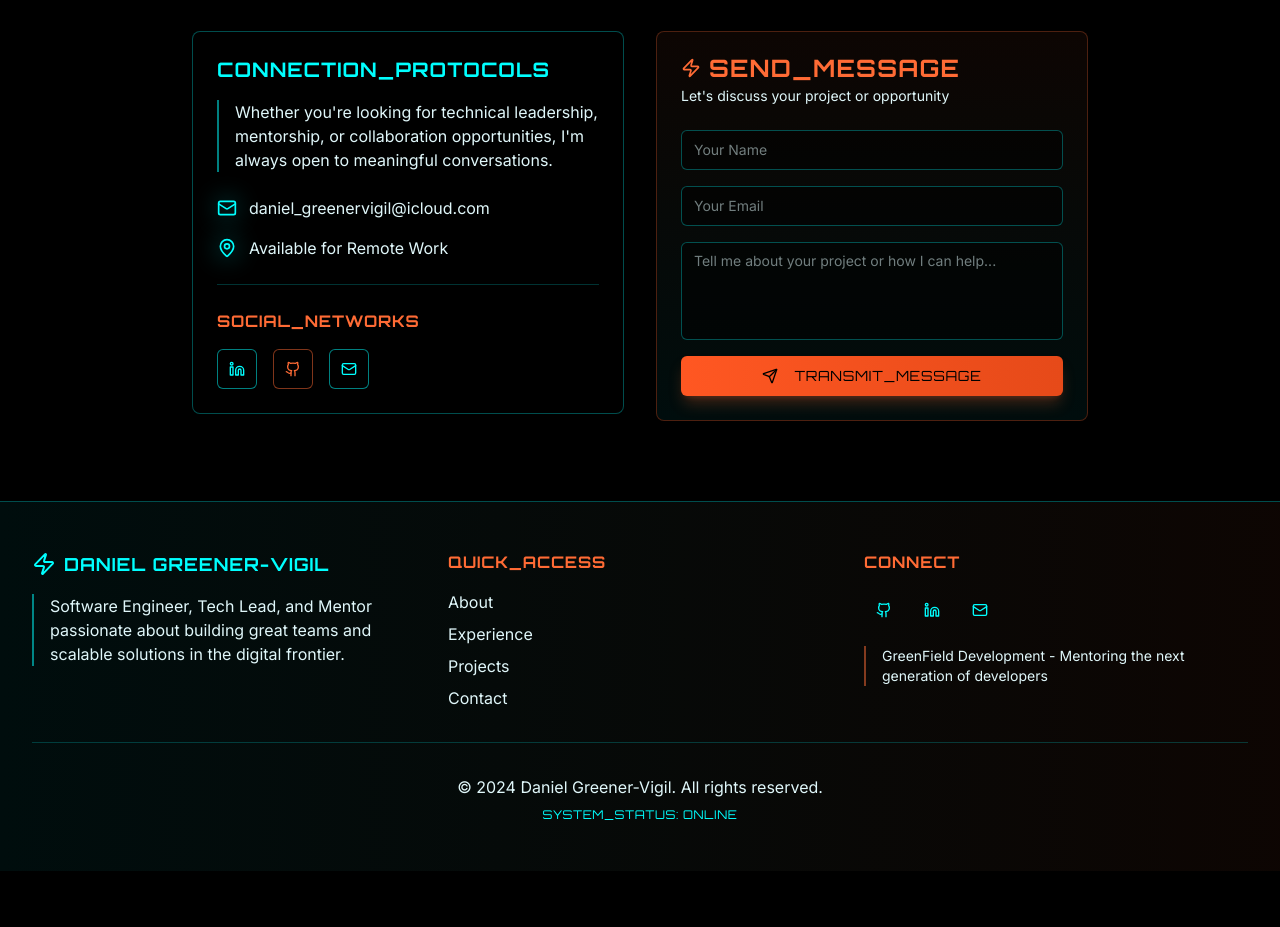
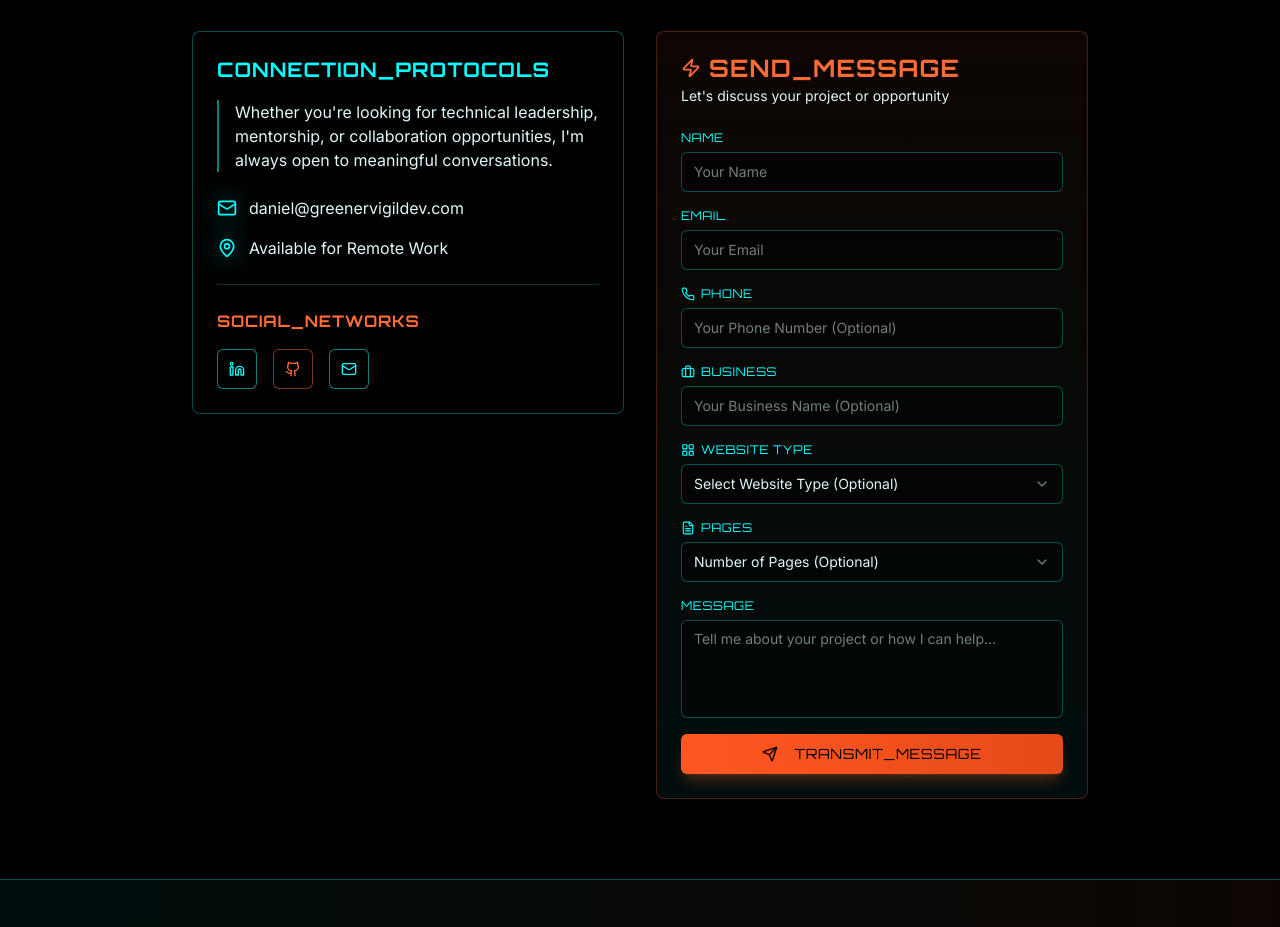
Before and after one commit to greenervigil/next-portfolio, a Next.js app: page / in a window 1280 px wide. Shown: the part 8460-9387 px from the top of the page. Before the commit the page ends 9331 px from the top, so only its background shows below. Built offline with nearby package versions, Linux system fonts and the light colour scheme.

Commit message:
updating contact form

```diff
--- a/components/contact.tsx
+++ b/components/contact.tsx
@@ -2,31 +2,131 @@
 
 import type React from "react"
 
-import { useState } from "react"
+import { useState, useTransition } from "react"
 import { Card, CardContent, CardDescription, CardHeader, CardTitle } from "@/components/ui/card"
 import { Button } from "@/components/ui/button"
 import { Input } from "@/components/ui/input"
 import { Textarea } from "@/components/ui/textarea"
-import { Mail, MapPin, Linkedin, Github, Send, Zap } from "lucide-react"
+import {
+  Mail,
+  MapPin,
+  Linkedin,
+  Github,
+  Send,
+  Zap,
+  CheckCircle,
+  AlertCircle,
+  Loader2,
+  Phone,
+  Briefcase,
+  LayoutGrid,
+  FileText,
+} from "lucide-react"
+import { sendContactEmail } from "@/lib/emailjs"
+import { contactFormSchema } from "@/lib/validations"
+import { checkRateLimit } from "@/lib/rate-limit"
+import { Select, SelectContent, SelectItem, SelectTrigger, SelectValue } from "@/components/ui/select"
+import { Label } from "@/components/ui/label"
+
+interface FormState {
+  success: boolean | null
+  message: string
+  errors: Record<string, string>
+}
 
 export function Contact() {
-  const [formData, setFormData] = useState({
-    name: "",
-    email: "",
+  const [isPending, startTransition] = useTransition()
+  const [formState, setFormState] = useState<FormState>({
+    success: null,
     message: "",
+    errors: {},
   })
+  const [websiteType, setWebsiteType] = useState<string>("")
+  const [pages, setPages] = useState<string>("")
 
-  const handleSubmit = (e: React.FormEvent) => {
+  const handleSubmit = async (e: React.FormEvent<HTMLFormElement>) => {
     e.preventDefault()
-    // Handle form submission here
-    console.log("Form submitted:", formData)
-  }
 
-  const handleChange = (e: React.ChangeEvent<HTMLInputElement | HTMLTextAreaElement>) => {
-    setFormData((prev) => ({
-      ...prev,
-      [e.target.name]: e.target.value,
-    }))
+    startTransition(async () => {
+      setFormState({ success: null, message: "", errors: {} })
+
+      // Check rate limiting
+      const rateLimitCheck = checkRateLimit(3, 300000) // 3 attempts per 5 minutes
+      if (!rateLimitCheck.allowed) {
+        setFormState({
+          success: false,
+          message: `Too many attempts. Please wait ${rateLimitCheck.remainingTime} minutes before trying again.`,
+          errors: {},
+        })
+        return
+      }
+
+      // Get form data
+      const formData = new FormData(e.currentTarget)
+      const rawData = {
+        name: formData.get("name") as string,
+        email: formData.get("email") as string,
+        phone: formData.get("phone") as string,
+        business: formData.get("business") as string,
+        website_type: websiteType,
+        pages: pages,
+        message: formData.get("message") as string,
+      }
+
+      // Validate data
+      try {
+        const validatedData = contactFormSchema.parse(rawData)
+
+        // Basic spam detection
+        const spamKeywords = ["crypto", "bitcoin", "investment", "loan", "casino", "viagra", "pharmacy"]
+        const messageText = validatedData.message.toLowerCase()
+        const hasSpam = spamKeywords.some((keyword) => messageText.includes(keyword))
+
+        if (hasSpam) {
+          setFormState({
+            success: false,
+            message: "Message flagged as potential spam. Please revise your message.",
+            errors: {},
+          })
+          return
+        }
+
+        // Send email
+        const result = await sendContactEmail(validatedData)
+
+        if (result.success) {
+          setFormState({
+            success: true,
+            message: "Message transmitted successfully! I'll respond within 24 hours.",
+            errors: {},
+          })
+          // Reset form
+          e.currentTarget.reset()
+          setWebsiteType("")
+          setPages("")
+        } else {
+          setFormState({
+            success: false,
+            message: result.error || "Failed to send message. Please try again later.",
+            errors: {},
+          })
+        }
+      } catch (error) {
+        if (error instanceof Error && error.name === "ZodError") {
+          setFormState({
+            success: false,
+            message: "Please check your input and try again.",
+            errors: {},
+          })
+        } else {
+          setFormState({
+            success: false,
+            message: "System error detected. Please try again later.",
+            errors: {},
+          })
+        }
+      }
+    })
   }
 
   return (
@@ -67,7 +167,7 @@ export function Contact() {
                         <Mail className="h-5 w-5 text-cyan-400 group-hover:text-orange-400 transition-colors" />
                         <div className="absolute inset-0 bg-cyan-400 blur-md opacity-20 group-hover:opacity-40 transition-opacity" />
                       </div>
-                      <span className="text-cyan-100 font-inter">daniel_greenervigil@icloud.com</span>
+                      <span className="text-cyan-100 font-inter">daniel@greenervigildev.com</span>
                     </div>
                     <div className="flex items-center space-x-3 group">
                       <div className="relative">
@@ -121,45 +221,173 @@ export function Contact() {
                 </CardDescription>
               </CardHeader>
               <CardContent className="relative z-10">
+                {/* Status Messages */}
+                {formState.success !== null && (
+                  <div
+                    className={`mb-4 p-4 rounded-lg border flex items-center space-x-2 ${
+                      formState.success
+                        ? "bg-green-400/10 border-green-400/30 text-green-400"
+                        : "bg-red-400/10 border-red-400/30 text-red-400"
+                    }`}
+                  >
+                    {formState.success ? (
+                      <CheckCircle className="h-5 w-5 flex-shrink-0" />
+                    ) : (
+                      <AlertCircle className="h-5 w-5 flex-shrink-0" />
+                    )}
+                    <span className="font-inter text-sm">{formState.message}</span>
+                  </div>
+                )}
+
                 <form onSubmit={handleSubmit} className="space-y-4">
+                  {/* Name */}
                   <div>
+                    <div className="flex items-center mb-1.5">
+                      <Label htmlFor="name" className="text-cyan-400 font-orbitron text-xs tracking-wider">
+                        NAME
+                      </Label>
+                    </div>
                     <Input
+                      id="name"
                       name="name"
                       placeholder="Your Name"
-                      value={formData.name}
-                      onChange={handleChange}
                       required
-                      className="bg-black/50 border-cyan-400/30 text-cyan-100 placeholder:text-cyan-100/50 focus:border-cyan-400 font-inter"
+                      disabled={isPending}
+                      className="bg-black/50 border-cyan-400/30 text-cyan-100 placeholder:text-cyan-100/50 focus:border-cyan-400 font-inter disabled:opacity-50"
                     />
                   </div>
+
+                  {/* Email */}
                   <div>
+                    <div className="flex items-center mb-1.5">
+                      <Label htmlFor="email" className="text-cyan-400 font-orbitron text-xs tracking-wider">
+                        EMAIL
+                      </Label>
+                    </div>
                     <Input
+                      id="email"
                       name="email"
                       type="email"
                       placeholder="Your Email"
-                      value={formData.email}
-                      onChange={handleChange}
                       required
-                      className="bg-black/50 border-cyan-400/30 text-cyan-100 placeholder:text-cyan-100/50 focus:border-cyan-400 font-inter"
+                      disabled={isPending}
+                      className="bg-black/50 border-cyan-400/30 text-cyan-100 placeholder:text-cyan-100/50 focus:border-cyan-400 font-inter disabled:opacity-50"
                     />
                   </div>
+
+                  {/* Phone */}
                   <div>
+                    <div className="flex items-center mb-1.5">
+                      <Phone className="h-3.5 w-3.5 text-cyan-400 mr-1.5" />
+                      <Label htmlFor="phone" className="text-cyan-400 font-orbitron text-xs tracking-wider">
+                        PHONE
+                      </Label>
+                    </div>
+                    <Input
+                      id="phone"
+                      name="phone"
+                      type="tel"
+                      placeholder="Your Phone Number (Optional)"
+                      disabled={isPending}
+                      className="bg-black/50 border-cyan-400/30 text-cyan-100 placeholder:text-cyan-100/50 focus:border-cyan-400 font-inter disabled:opacity-50"
+                    />
+                  </div>
+
+                  {/* Business */}
+                  <div>
+                    <div className="flex items-center mb-1.5">
+                      <Briefcase className="h-3.5 w-3.5 text-cyan-400 mr-1.5" />
+                      <Label htmlFor="business" className="text-cyan-400 font-orbitron text-xs tracking-wider">
+                        BUSINESS
+                      </Label>
+                    </div>
+                    <Input
+                      id="business"
+                      name="business"
+                      placeholder="Your Business Name (Optional)"
+                      disabled={isPending}
+                      className="bg-black/50 border-cyan-400/30 text-cyan-100 placeholder:text-cyan-100/50 focus:border-cyan-400 font-inter disabled:opacity-50"
+                    />
+                  </div>
+
+                  {/* Website Type */}
+                  <div>
+                    <div className="flex items-center mb-1.5">
+                      <LayoutGrid className="h-3.5 w-3.5 text-cyan-400 mr-1.5" />
+                      <Label htmlFor="website_type" className="text-cyan-400 font-orbitron text-xs tracking-wider">
+                        WEBSITE TYPE
+                      </Label>
+                    </div>
+                    <Select value={websiteType} onValueChange={setWebsiteType} disabled={isPending}>
+                      <SelectTrigger className="bg-black/50 border-cyan-400/30 text-cyan-100 focus:border-cyan-400 font-inter disabled:opacity-50">
+                        <SelectValue placeholder="Select Website Type (Optional)" />
+                      </SelectTrigger>
+                      <SelectContent className="bg-black/90 border-cyan-400/30 text-cyan-100">
+                        <SelectItem value="portfolio">Portfolio</SelectItem>
+                        <SelectItem value="business">Business</SelectItem>
+                        <SelectItem value="ecommerce">E-Commerce</SelectItem>
+                        <SelectItem value="blog">Blog</SelectItem>
+                        <SelectItem value="landing">Landing Page</SelectItem>
+                        <SelectItem value="other">Other</SelectItem>
+                      </SelectContent>
+                    </Select>
+                  </div>
+
+                  {/* Pages */}
+                  <div>
+                    <div className="flex items-center mb-1.5">
+                      <FileText className="h-3.5 w-3.5 text-cyan-400 mr-1.5" />
+                      <Label htmlFor="pages" className="text-cyan-400 font-orbitron text-xs tracking-wider">
+                        PAGES
+                      </Label>
+                    </div>
+                    <Select value={pages} onValueChange={setPages} disabled={isPending}>
+                      <SelectTrigger className="bg-black/50 border-cyan-400/30 text-cyan-100 focus:border-cyan-400 font-inter disabled:opacity-50">
+                        <SelectValue placeholder="Number of Pages (Optional)" />
+                      </SelectTrigger>
+                      <SelectContent className="bg-black/90 border-cyan-400/30 text-cyan-100">
+                        <SelectItem value="1">1 Page</SelectItem>
+                        <SelectItem value="2-5">2-5 Pages</SelectItem>
+                        <SelectItem value="6-10">6-10 Pages</SelectItem>
+                        <SelectItem value="11+">11+ Pages</SelectItem>
+                      </SelectContent>
+                    </Select>
+                  </div>
+
+                  {/* Message */}
+                  <div>
+                    <div className="flex items-center mb-1.5">
+                      <Label htmlFor="message" className="text-cyan-400 font-orbitron text-xs tracking-wider">
+                        MESSAGE
+                      </Label>
+                    </div>
                     <Textarea
+                      id="message"
                       name="message"
                       placeholder="Tell me about your project or how I can help..."
                       rows={4}
-                      value={formData.message}
-                      onChange={handleChange}
                       required
-                      className="bg-black/50 border-cyan-400/30 text-cyan-100 placeholder:text-cyan-100/50 focus:border-cyan-400 font-inter resize-none"
+                      disabled={isPending}
+                      className="bg-black/50 border-cyan-400/30 text-cyan-100 placeholder:text-cyan-100/50 focus:border-cyan-400 font-inter resize-none disabled:opacity-50"
                     />
                   </div>
+
                   <Button
                     type="submit"
-                    className="w-full bg-gradient-to-r from-orange-500 to-orange-600 hover:from-orange-400 hover:to-orange-500 text-black font-orbitron tracking-wider shadow-lg shadow-orange-400/25 hover:shadow-orange-400/50 transition-all duration-300"
+                    disabled={isPending}
+                    className="w-full bg-gradient-to-r from-orange-500 to-orange-600 hover:from-orange-400 hover:to-orange-500 text-black font-orbitron tracking-wider shadow-lg shadow-orange-400/25 hover:shadow-orange-400/50 transition-all duration-300 disabled:opacity-50 disabled:cursor-not-allowed"
                   >
-                    <Send className="mr-2 h-4 w-4" />
-                    TRANSMIT_MESSAGE
+                    {isPending ? (
+                      <>
+                        <Loader2 className="mr-2 h-4 w-4 animate-spin" />
+                        TRANSMITTING...
+                      </>
+                    ) : (
+                      <>
+                        <Send className="mr-2 h-4 w-4" />
+                        TRANSMIT_MESSAGE
+                      </>
+                    )}
                   </Button>
                 </form>
               </CardContent>
```
Also changed, not shown: components/ui/label.tsx (+3 -10 lines), components/ui/select.tsx (+9 -24 lines).
